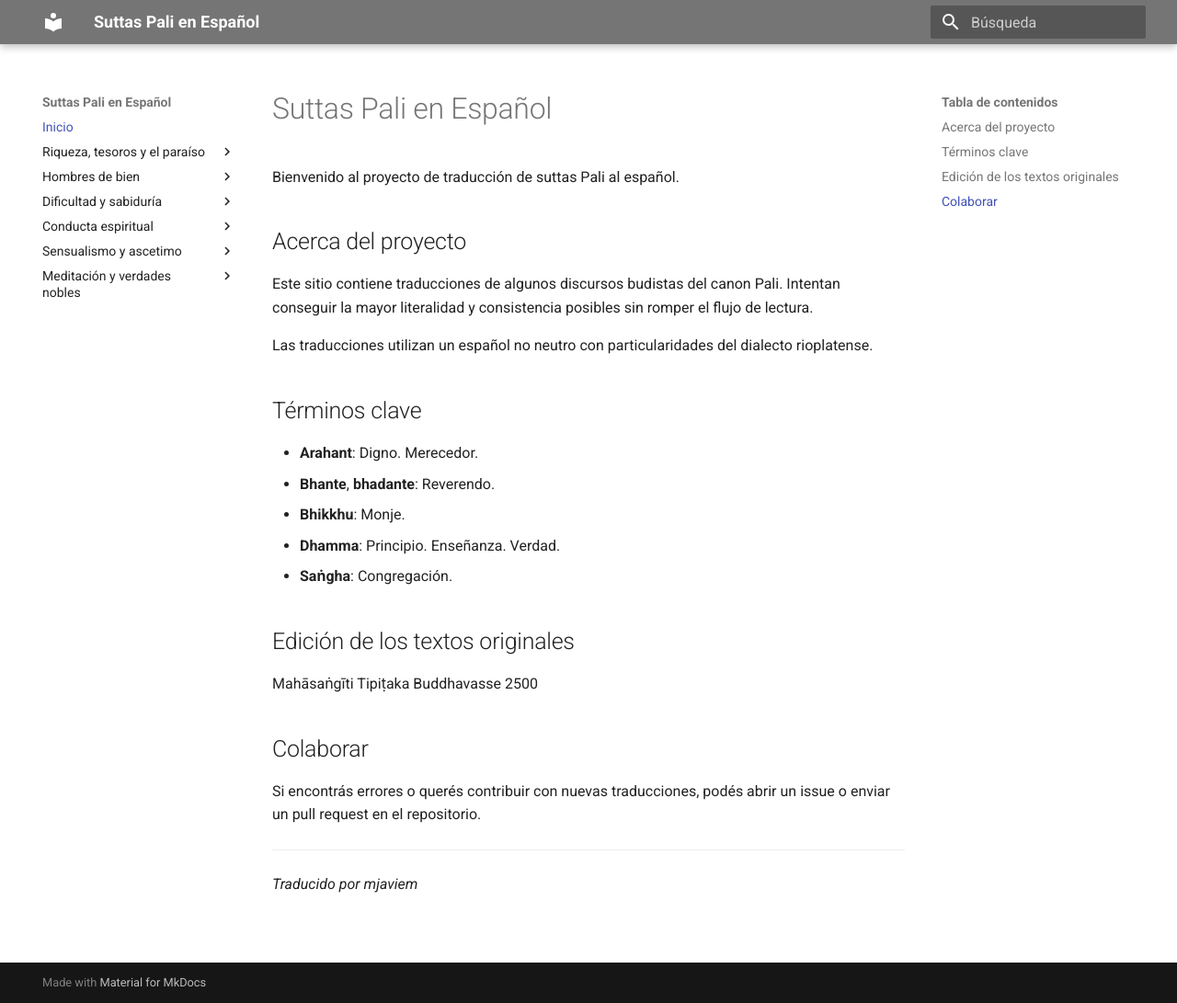
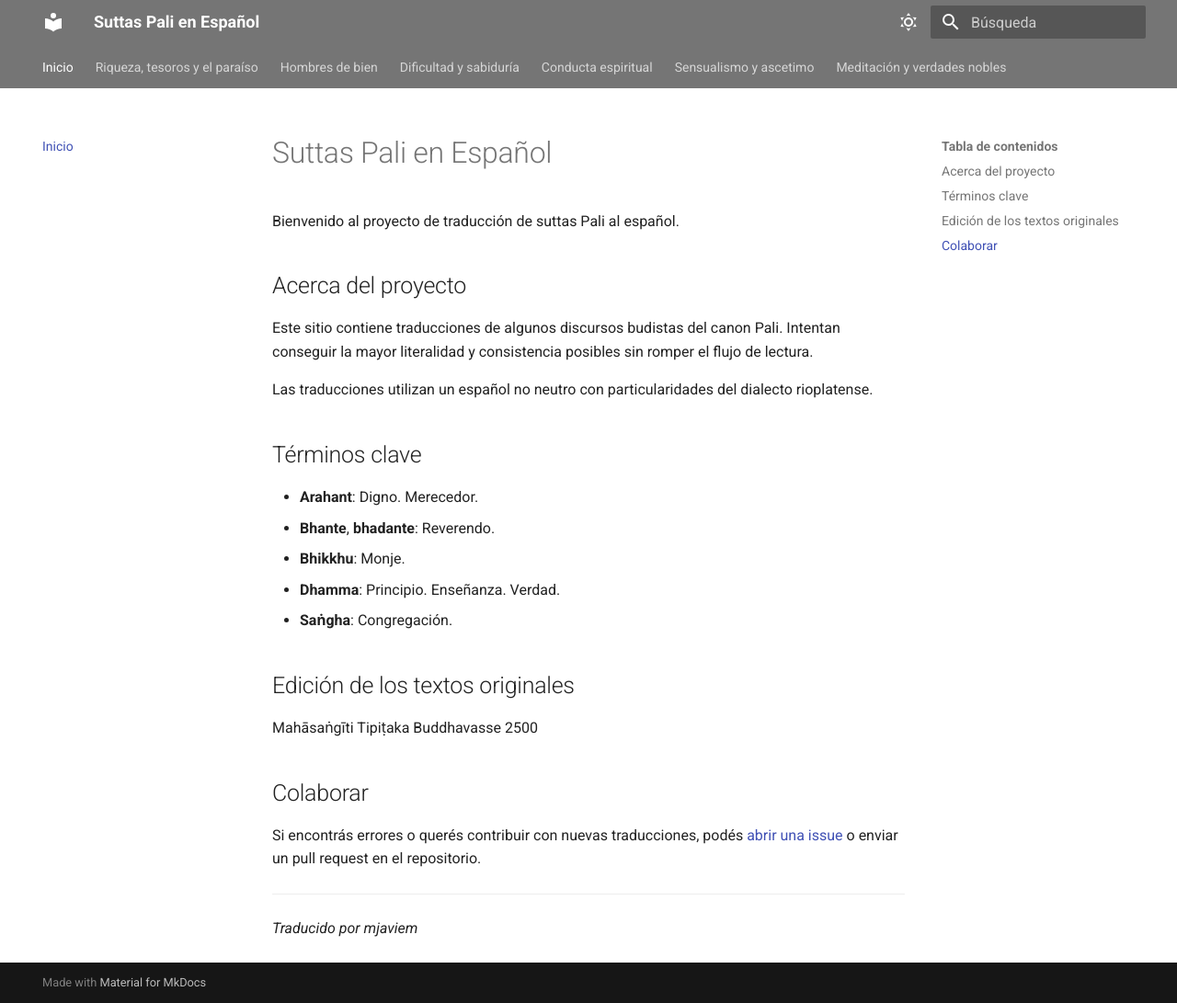
Before and after one commit to mjaviem/suttas-spanish, an MkDocs documentation site: the page built from docs/index.md, in a window 1280 px wide and 1091 px high. Shown: the whole window at 92% size. Built offline with MkDocs 1.6.1 and Material for MkDocs 9.7.7, drawn with Linux system fonts in a browser that asks for light colours.

Commit message:
Add dark mode switch, change navigation, and update index page

```diff
--- a/docs/index.md
+++ b/docs/index.md
@@ -22,7 +22,7 @@ Mahāsaṅgīti Tipiṭaka Buddhavasse 2500
 
 ## Colaborar
 
-Si encontrás errores o querés contribuir con nuevas traducciones, podés abrir un issue o enviar un pull request en el repositorio.
+Si encontrás errores o querés contribuir con nuevas traducciones, podés [abrir una issue](https://github.com/mjaviem/suttas-spanish/issues/new/choose) o enviar un pull request en el repositorio.
 
 ---
 
--- a/mkdocs.yml
+++ b/mkdocs.yml
@@ -9,10 +9,19 @@ theme:
   palette:
     - scheme: default
       primary: grey
-      accent: black
-    - scheme: dark
+      accent: amber
+      toggle:
+        icon: material/weather-sunny
+        name: Cambiar a modo oscuro
+    - scheme: slate
       primary: grey
-      accent: black
+      accent: light-blue
+      toggle:
+        icon: material/weather-night
+        name: Cambiar a modo claro
+  features:
+    - navigation.tabs
+    - navigation.sections
 
 plugins:
   - search
```
